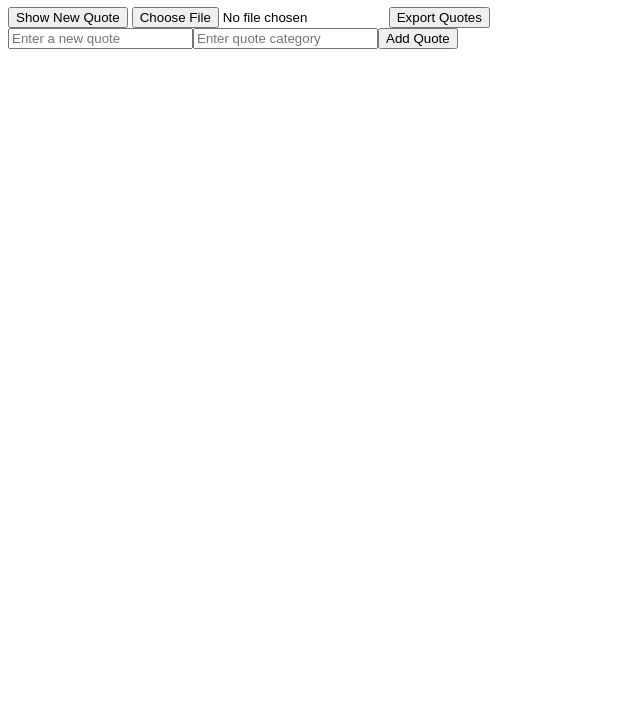
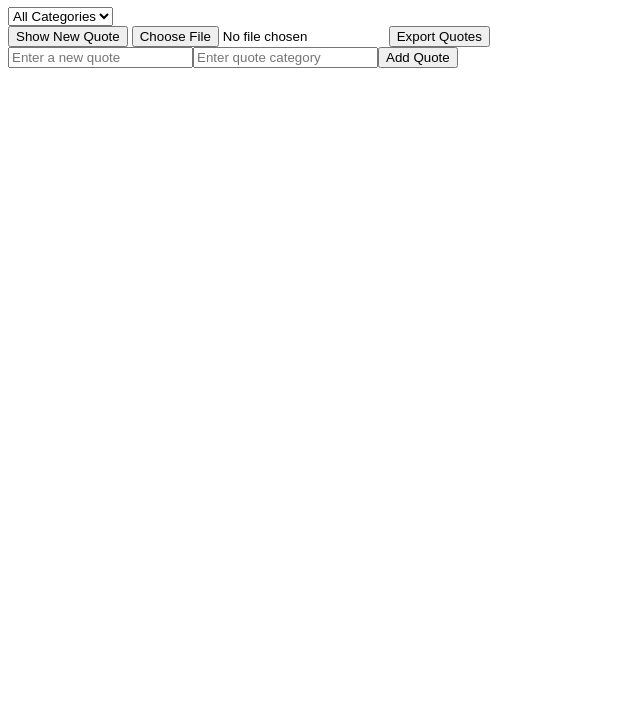
Before and after one commit to Godwin-nya/alx_fe_javascript, a plain HTML site: page dom-manipulation/index.html in a window 1280 px wide. Shown: the part 73-800 px from the top of the page, without its empty margins (0-640 px from the left). Drawn offline with Linux system fonts and the light colour scheme.

Commit message:
Categories added

```diff
--- a/dom-manipulation/index.html
+++ b/dom-manipulation/index.html
@@ -7,6 +7,11 @@
   </head>
   <body>
     <h1>Dynamic Quote Generator</h1>
+
+    <select id="categoryFilter" onchange="filterQuotes()">
+      <option value="all">All Categories</option>
+      <!-- Dynamically populated categories -->
+    </select>
 
     <div id="quoteDisplay"></div>
 
--- a/dom-manipulation/script.js
+++ b/dom-manipulation/script.js
@@ -1,3 +1,5 @@
+
+
 let quotes = [];
 
 // -------- LOCAL STORAGE --------
@@ -65,6 +67,7 @@ function addQuote() {
 
   quotes.push({ text: quoteText, category: quoteCategory });
   saveQuotes(); //
+    populateCategories(); // Update categories in dropdown
 
   document.getElementById("newQuoteText").value = "";
   document.getElementById("newQuoteCategory").value = "";
@@ -134,7 +137,51 @@ function importFromJsonFile(event) {
   fileReader.readAsText(event.target.files[0]);
 }
 
-// -------- INIT --------
+
+
+function populateCategories() {
+  const categorySelect = document.getElementById("categoryFilter");
+
+  // Clear existing options except "All Categories"
+  categorySelect.innerHTML = '<option value="all">All Categories</option>';
+
+  // Extract unique categories
+  const categories = [...new Set(quotes.map(q => q.category))];
+
+  // Add categories to dropdown
+  categories.forEach(cat => {
+    const option = document.createElement("option");
+    option.value = cat;
+    option.textContent = cat;
+    categorySelect.appendChild(option);
+  });
+
+  // Restore last selected filter
+  const lastFilter = localStorage.getItem("lastCategoryFilter");
+  if (lastFilter && categories.includes(lastFilter)) {
+    categorySelect.value = lastFilter;
+  }
+}
+
+function filterQuotes() {
+  const selectedCategory = document.getElementById("categoryFilter").value;
+
+  // Save last selected filter to localStorage
+  localStorage.setItem("lastCategoryFilter", selectedCategory);
+
+  let filteredQuotes;
+  if (selectedCategory === "all") {
+    filteredQuotes = quotes;
+  } else {
+    filteredQuotes = quotes.filter(q => q.category === selectedCategory);
+  }
+
+  displayQuotes(filteredQuotes);
+}
+
+/* ----------INIT----------- */
 loadQuotes();
+populateCategories();
 loadLastQuote();
 createAddQuoteForm();
+filterQuotes();
```
